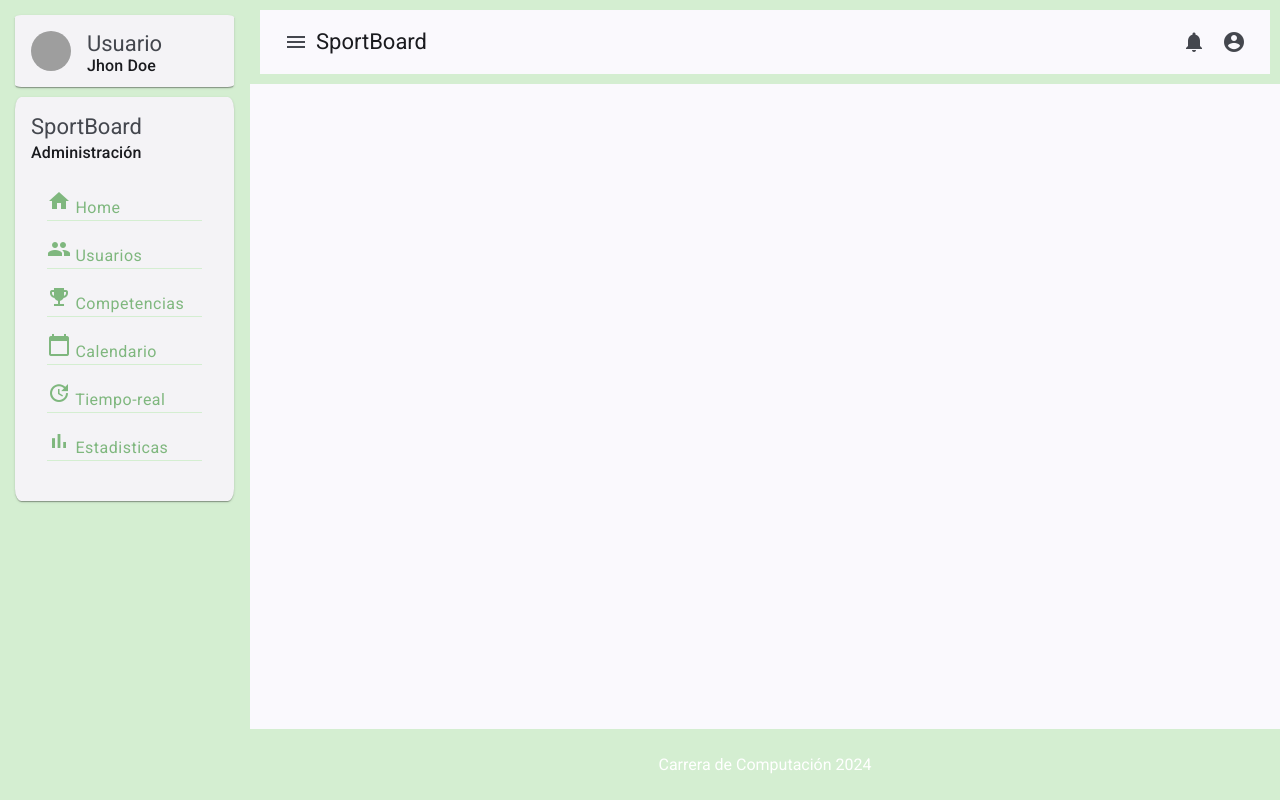
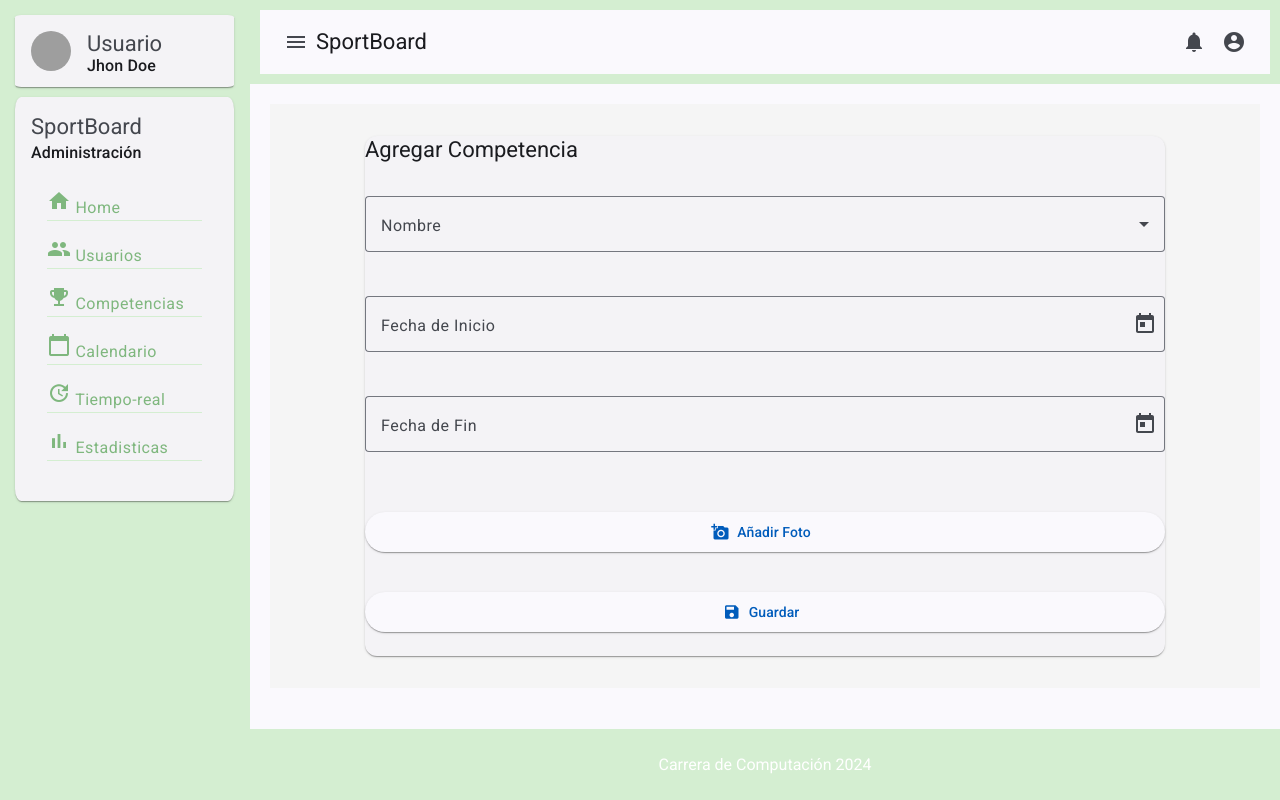
Before and after one commit to geovannyIsma/SportBoard_Competencias, an Angular app in the folder frontend/frontend/: page /competencias/gestion-competencia in a window 1280 px wide. Before the commit this address led to /. Built offline with nearby package versions, Linux system fonts and the light colour scheme; grey boxes are pictures that could not be loaded.

Commit message:
Implemnetación de la interfaz jugador

```diff
--- /dev/null
+++ b/frontend/frontend/src/app/competencias/GestionCompetencia/gestion-competencia.component.html
@@ -0,0 +1,79 @@
+<div class="contenedor-principal">
+  <div class="container">
+    <div class="competencia-form">
+      <mat-card>
+        <!-- Title with margin for separation -->
+        <mat-card-title class="form-title">Agregar Competencia</mat-card-title>
+
+        <!-- Formulario de Competencia -->
+        <form #competenciaForm="ngForm">
+          <!-- Combobox for Nombre -->
+          <mat-form-field appearance="outline" class="full-width">
+            <mat-label>Nombre</mat-label>
+            <mat-select placeholder="Seleccione el tipo de competencia" [(ngModel)]="nombre" name="nombre">
+              <mat-option value="liga">Liga</mat-option>
+              <mat-option value="torneo">Torneo</mat-option>
+              <mat-option value="eliminatoria">Eliminatoria</mat-option>
+            </mat-select>
+          </mat-form-field>
+
+          <!-- Campo de Fecha de Inicio -->
+          <mat-form-field appearance="outline" class="full-width">
+            <mat-label>Fecha de Inicio</mat-label>
+            <input matInput [matDatepicker]="startDate" placeholder="Seleccione la fecha" [(ngModel)]="fechaInicio" name="fechaInicio">
+            <mat-datepicker-toggle matSuffix [for]="startDate"></mat-datepicker-toggle>
+            <mat-datepicker #startDate></mat-datepicker>
+          </mat-form-field>
+
+          <!-- Campo de Fecha de Fin -->
+          <mat-form-field appearance="outline" class="full-width">
+            <mat-label>Fecha de Fin</mat-label>
+            <input matInput [matDatepicker]="endDate" placeholder="Seleccione la fecha" [(ngModel)]="fechaFin" name="fechaFin">
+            <mat-datepicker-toggle matSuffix [for]="endDate"></mat-datepicker-toggle>
+            <mat-datepicker #endDate></mat-datepicker>
+          </mat-form-field>
+
+          <!-- Botón para añadir foto -->
+          <button mat-raised-button color="primary" class="full-width add-photo">
+            <mat-icon>add_a_photo</mat-icon> Añadir Foto
+          </button>
+
+          <div *ngIf="errorMessage" class="error-message">{{ errorMessage }}</div>
+
+          <!-- Botón para guardar -->
+          <button mat-raised-button color="primary" class="full-width save-button" (click)="guardar()">
+            <mat-icon>save</mat-icon> Guardar
+          </button>
+        </form>
+      </mat-card>
+
+      <!-- Tabla de Competencias guardadas -->
+      <mat-card *ngIf="competencias.length > 0">
+        <mat-card-title>Competencias Guardadas</mat-card-title>
+        <table mat-table [dataSource]="competencias" class="mat-elevation-z8">
+
+          <!-- Nombre Column -->
+          <ng-container matColumnDef="nombre">
+            <th mat-header-cell *matHeaderCellDef> Nombre </th>
+            <td mat-cell *matCellDef="let competencia"> {{competencia.nombre}} </td>
+          </ng-container>
+
+          <!-- Fecha de Inicio Column -->
+          <ng-container matColumnDef="fechaInicio">
+            <th mat-header-cell *matHeaderCellDef> Fecha de Inicio </th>
+            <td mat-cell *matCellDef="let competencia"> {{competencia.fechaInicio}} </td>
+          </ng-container>
+
+          <!-- Fecha de Fin Column -->
+          <ng-container matColumnDef="fechaFin">
+            <th mat-header-cell *matHeaderCellDef> Fecha de Fin </th>
+            <td mat-cell *matCellDef="let competencia"> {{competencia.fechaFin}} </td>
+          </ng-container>
+
+          <tr mat-header-row *matHeaderRowDef="displayedColumns"></tr>
+          <tr mat-row *matRowDef="let row; columns: displayedColumns;"></tr>
+        </table>
+      </mat-card>
+    </div>
+  </div>
+</div>
--- /dev/null
+++ b/frontend/frontend/src/app/competencias/GestionCompetencia/gestion-competencia.component.scss
@@ -0,0 +1,42 @@
+.contenedor-principal {
+  display: flex;
+  justify-content: center;
+  align-items: center;
+  padding: 2rem;
+  background-color: #f5f5f5;
+}
+
+.container {
+  width: 100%;
+  max-width: 800px;
+  display: flex;
+  flex-direction: column;
+  align-items: center;
+}
+
+.competencia-form {
+  width: 100%;
+}
+
+.full-width {
+  width: 100%;
+  margin-bottom: 1.5rem;
+}
+
+.add-photo, .save-button {
+  margin-top: 1rem;
+}
+
+.form-title {
+  margin-bottom: 2rem; /* Separation between title and form fields */
+}
+.error-message {
+  color: red; /* Color del texto de error */
+  margin: 10px 0; /* Espaciado alrededor del mensaje */
+  font-weight: bold; /* Texto en negrita */
+}
+
+table {
+  width: 100%;
+  margin-top: 2rem;
+}
--- /dev/null
+++ b/frontend/frontend/src/app/competencias/GestionCompetencia/gestion-competencia.component.ts
@@ -0,0 +1,61 @@
+import { Component } from '@angular/core';
+import { CommonModule } from '@angular/common';
+import { MatCardModule } from '@angular/material/card';
+import { MatFormFieldModule } from '@angular/material/form-field';
+import { MatInputModule } from '@angular/material/input';
+import { MatButtonModule } from '@angular/material/button';
+import { MatIconModule } from '@angular/material/icon';
+import { MatDatepickerModule } from '@angular/material/datepicker';
+import { MatNativeDateModule } from '@angular/material/core';
+import { MatSelectModule } from '@angular/material/select';
+import { FormsModule, ReactiveFormsModule } from '@angular/forms';
+import { MatTableModule } from '@angular/material/table';
+@Component({
+  selector: 'app-gestion-competencia',
+  standalone: true,
+  imports: [
+    CommonModule,
+    MatCardModule,
+    MatTableModule,
+    MatFormFieldModule,
+    MatInputModule,
+    MatButtonModule,
+    MatIconModule,
+    MatDatepickerModule,
+    MatNativeDateModule,
+    MatSelectModule,
+    FormsModule,
+    ReactiveFormsModule,
+  ],
+  templateUrl: './gestion-competencia.component.html',
+  styleUrls: ['./gestion-competencia.component.scss']
+})
+export class GestionCompetenciaComponent {
+  nombre: string = '';
+  fechaInicio: Date | null = null;
+  fechaFin: Date | null = null;
+  errorMessage: string = '';
+  competencias: any[] = [];
+  displayedColumns: string[] = ['nombre', 'fechaInicio', 'fechaFin'];
+  guardar() {
+    this.errorMessage = ''; // Resetear el mensaje de error
+
+    if (!this.nombre || !this.fechaInicio || !this.fechaFin) {
+      this.errorMessage = 'Por favor, complete todos los campos obligatorios.'; // Mensaje de error
+      return;
+    }
+
+    const nuevaCompetencia = {
+      nombre: this.nombre,
+      fechaInicio: this.fechaInicio.toLocaleDateString(),
+      fechaFin: this.fechaFin.toLocaleDateString()
+    };
+    this.competencias.push(nuevaCompetencia);
+    this.resetForm();
+  }
+  resetForm() {
+    this.nombre = '';
+    this.fechaInicio = null;
+    this.fechaFin = null;
+  }
+}
--- a/frontend/frontend/src/app/competencias/competencias-routing.module.ts
+++ b/frontend/frontend/src/app/competencias/competencias-routing.module.ts
@@ -1,8 +1,17 @@
 import { NgModule } from '@angular/core';
 import { RouterModule, Routes } from '@angular/router';
-
-const routes: Routes = [];
-
+import { GestionCompetenciaComponent } from '../competencias/GestionCompetencia/gestion-competencia.component';
+const routes: Routes = [
+  {
+    path: '',
+    redirectTo: 'gestion-competencia',
+    pathMatch: 'full'
+  },
+  {
+    path: 'gestion-competencia',
+    component: GestionCompetenciaComponent
+  }
+];
 @NgModule({
   imports: [RouterModule.forChild(routes)],
   exports: [RouterModule]
--- a/frontend/frontend/src/app/competencias/competencias.module.ts
+++ b/frontend/frontend/src/app/competencias/competencias.module.ts
@@ -2,13 +2,13 @@ import { NgModule } from '@angular/core';
 import { CommonModule } from '@angular/common';
 
 import { CompetenciasRoutingModule } from './competencias-routing.module';
-
-
+import { GestionCompetenciaComponent } from '../competencias/GestionCompetencia/gestion-competencia.component';
 @NgModule({
   declarations: [],
   imports: [
     CommonModule,
-    CompetenciasRoutingModule
+    CompetenciasRoutingModule,
   ]
 })
+
 export class CompetenciasModule { }
```
Also changed, not shown: 1 other file (tests, documents, lock files or other folders).
